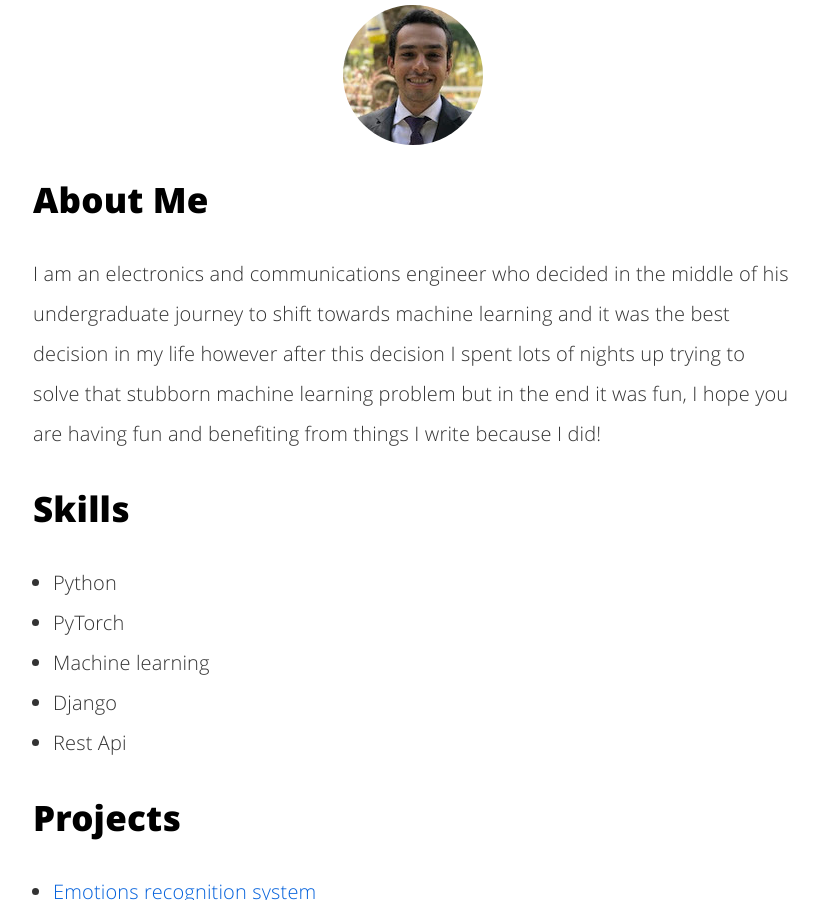
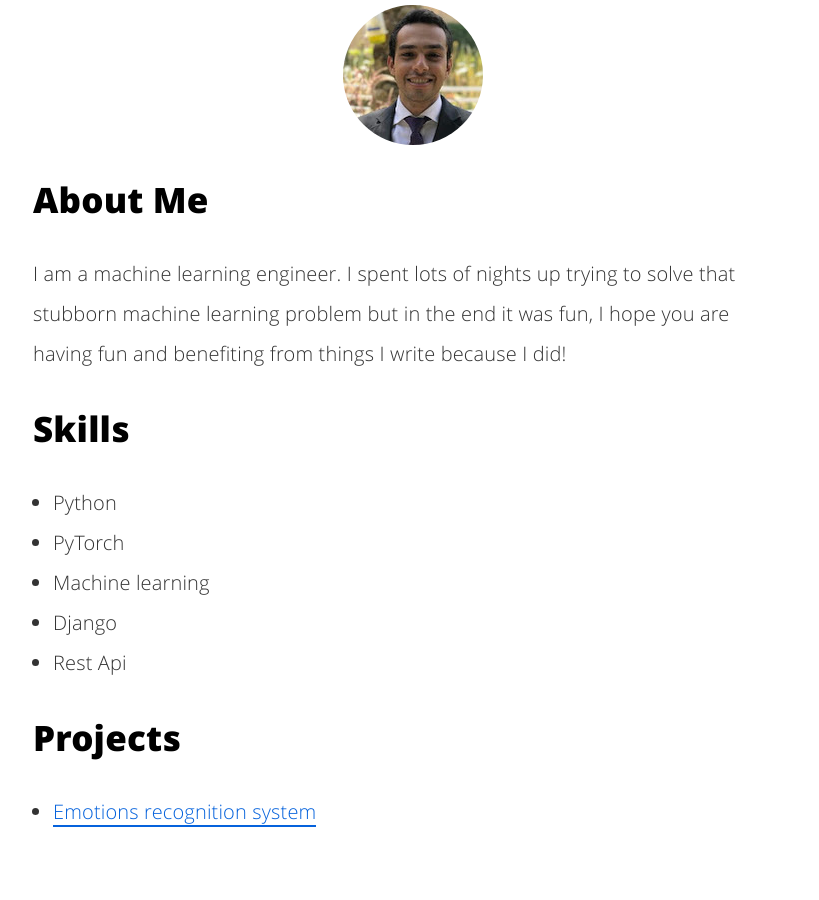
Before and after one commit to omar178/omar178.github.io, a Jekyll site: the page built from about.html, in a window 1280 px wide and 900 px high, scrolled down 965 px. Shown: the whole window, without its empty margins (227-1046 px from the left). Built offline with Jekyll 4.4.1, drawn with Linux system fonts in a browser that asks for light colours.

Commit message:
Update about.html

```diff
--- a/about.html
+++ b/about.html
@@ -9,10 +9,7 @@ description: "Life long learner"
 
 <h2>About Me</h2>
 
-<p>I am an electronics and communications engineer
-who decided in the middle of his undergraduate journey to shift towards
-machine learning and it was the best decision in my life
-however after this decision I spent lots of nights up trying to solve that stubborn machine learning problem
+<p>I am a machine learning engineer. I spent lots of nights up trying to solve that stubborn machine learning problem
 but in the end it was fun, I hope you are having fun and benefiting from things I write because I did! </p>
 
 
```
